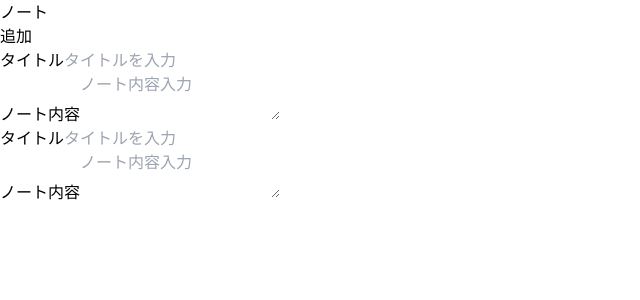
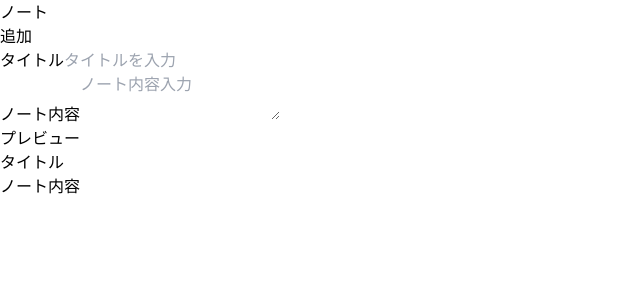
Before and after one commit to yuya21011111/React_Note_APP, a React (Vite) app: page / in a window 1280 px wide. Shown: the top 300 px of the page, without its empty margins (0-640 px from the left). Built offline with nearby package versions, Linux system fonts and the light colour scheme.

Commit message:
プレビュー作成

```diff
--- a/src/components/Main.jsx
+++ b/src/components/Main.jsx
@@ -1,23 +1,38 @@
+import { useState } from "react"
 
 const Main = () => {
+  const [val_t, setVal_t] = useState('')
+  const [val_n, setVal_n] = useState('')
+
+
+  const onVal_t = (e) => {
+   let newTitle = e.target.value
+   setVal_t(newTitle)
+  }
+
+  const onVal_n = (e) => {
+    let newNote = e.target.value
+    setVal_n(newNote)
+   }
   return (
   <div className="w-64">
   <div>
       <label for="small-input" class="block mb-2 text-sm font-medium text-gray-900">タイトル</label>
-      <input type="text" id="small-input" className="block w-full p-2 text-gray-900 border border-gray-300 rounded-lg bg-gray-50 sm:text-xs focus:ring-blue-500 focus:border-blue-500 dark:bg-gray-700 dark:border-gray-600 dark:placeholder-gray-400 dark:text-white dark:focus:ring-blue-500 dark:focus:border-blue-500"　placeholder="タイトルを入力" />
+      <input onChange={onVal_t} type="text" id="small-input" className="block w-full p-2 text-gray-900 border border-gray-300 rounded-lg bg-gray-50 sm:text-xs focus:ring-blue-500 focus:border-blue-500 dark:bg-gray-700 dark:border-gray-600 dark:placeholder-gray-400 dark:text-white dark:focus:ring-blue-500 dark:focus:border-blue-500"　placeholder="タイトルを入力" />
   </div>
   <div className="mb-6">
     <label for="large-input" class="block mb-2 text-sm font-medium text-gray-900">ノート内容</label>
-    <textarea type="text" id="large-input" className="block w-full p-4 text-gray-900 border border-gray-300 rounded-lg bg-gray-50 sm:text-md focus:ring-blue-500 focus:border-blue-500 dark:bg-gray-700 dark:border-gray-600 dark:placeholder-gray-400 dark:text-white dark:focus:ring-blue-500 dark:focus:border-blue-500" placeholder="ノート内容入力" />
+    <textarea onChange={onVal_n} type="text" id="large-input" className="block w-full p-4 text-gray-900 border border-gray-300 rounded-lg bg-gray-50 sm:text-md focus:ring-blue-500 focus:border-blue-500 dark:bg-gray-700 dark:border-gray-600 dark:placeholder-gray-400 dark:text-white dark:focus:ring-blue-500 dark:focus:border-blue-500" placeholder="ノート内容入力" />
   </div>
 
+  <div className="mb-2 text-2xl font-medium text-gray-900">プレビュー</div>
   <div>
       <label for="small-input" class="block mb-2 text-sm font-medium text-gray-900">タイトル</label>
-      <input type="text" id="small-input" className="block w-full p-2 text-gray-900 border border-gray-300 rounded-lg bg-gray-50 sm:text-xs focus:ring-blue-500 focus:border-blue-500 dark:bg-gray-700 dark:border-gray-600 dark:placeholder-gray-400 dark:text-white dark:focus:ring-blue-500 dark:focus:border-blue-500"　placeholder="タイトルを入力" />
+      <div type="text" id="small-input" className="block w-full p-2 text-gray-900 border border-gray-300 rounded-lg bg-gray-50 sm:text-xs focus:ring-blue-500 focus:border-blue-500 dark:bg-gray-700 dark:border-gray-600 dark:placeholder-gray-400 dark:text-white dark:focus:ring-blue-500 dark:focus:border-blue-500"　placeholder="タイトルを入力" >{val_t}</div>
   </div>
   <div className="mb-6">
     <label for="large-input" class="block mb-2 text-sm font-medium text-gray-900">ノート内容</label>
-    <textarea type="text" id="large-input" className="block w-full p-4 text-gray-900 border border-gray-300 rounded-lg bg-gray-50 sm:text-md focus:ring-blue-500 focus:border-blue-500 dark:bg-gray-700 dark:border-gray-600 dark:placeholder-gray-400 dark:text-white dark:focus:ring-blue-500 dark:focus:border-blue-500" placeholder="ノート内容入力" />
+    <div type="text" id="large-input" className="block w-full p-4 text-gray-900 border border-gray-300 rounded-lg bg-gray-50 sm:text-md focus:ring-blue-500 focus:border-blue-500 dark:bg-gray-700 dark:border-gray-600 dark:placeholder-gray-400 dark:text-white dark:focus:ring-blue-500 dark:focus:border-blue-500" placeholder="ノート内容入力" >{val_n}</div>
   </div>
 </div>
   )
```
